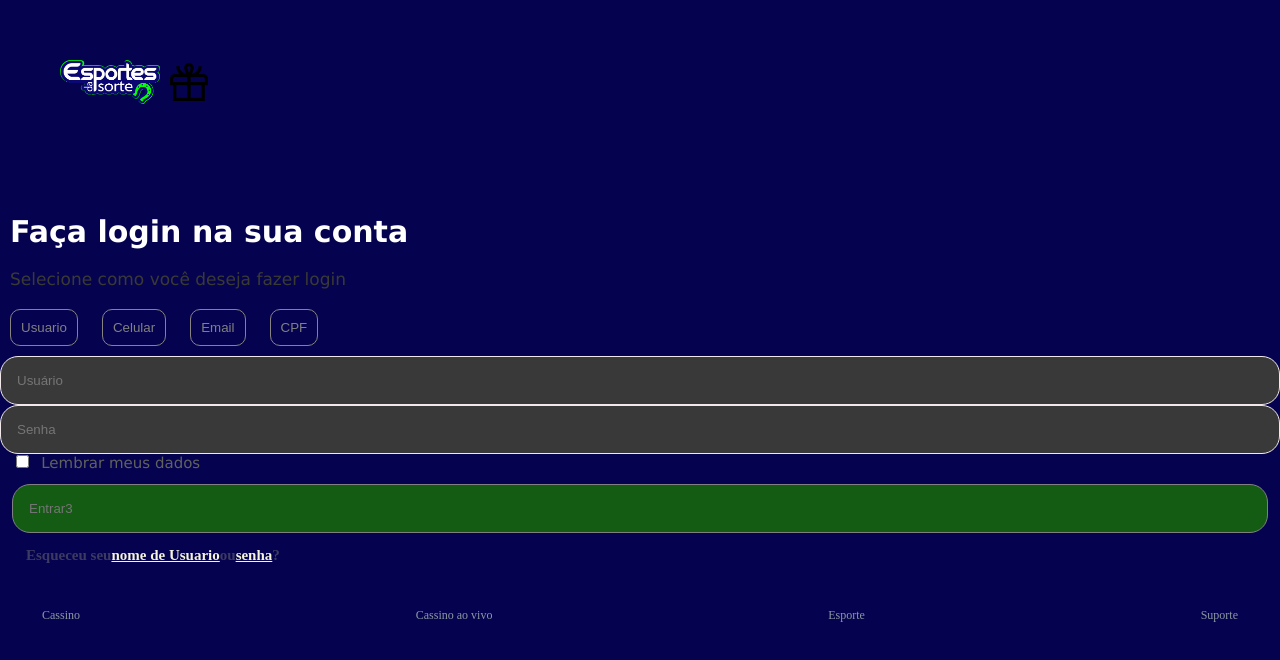
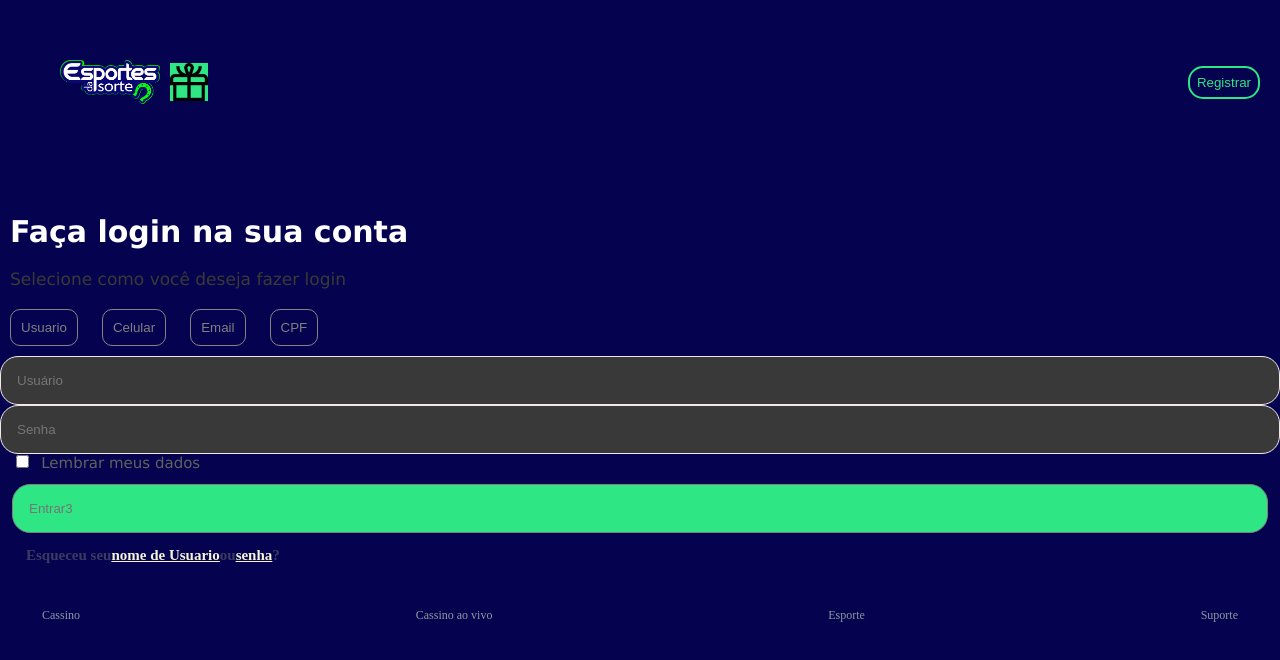
Before and after one commit to ellygu/clone-esporte-da-sorte, a plain HTML site: page index.html in a window 1280 px wide. Shown: the top 660 px of the page. Drawn offline with Linux system fonts and the light colour scheme.

Commit message:
adicionei um botao

```diff
--- a/index.html
+++ b/index.html
@@ -11,6 +11,7 @@
       <div class="img">
         <img class="logo" src="img/ESPORTES-DA-SORTE-1.png" alt="logo" />
         <img class="icons" src="img/presente.png" alt="icons" />
+        <button class="registrar">Registrar</button>
       </div>
     </div>
     <div class="login">
--- a/style.css
+++ b/style.css
@@ -14,6 +14,7 @@ body{
         padding: 20px;
 
 
+
 }
 .img{
     display: flex;
@@ -28,6 +29,21 @@ body{
   margin: 20px 0 20px 20px;
   left: 5px;
   display: block;
+}
+.registrar{
+
+justify-content:space-between;
+color: rgb(46, 230, 131) ;
+border: none;
+border: 2px solid rgb(46, 230, 131) ;
+position: fixed;
+right:  20px;
+padding: 7px;
+
+border-radius: 15px;
+background-color: #050350;
+
+
 }
 .icons{
     display: block;
@@ -65,7 +81,7 @@ p{
     border:  1.5px solid rgb(136, 131, 131);
 }
 .bu:hover{
-    background-color: rgb(17, 83, 17);
+    background-color:rgb(46, 230, 131);
     color: white;
   }
 .entrar{
@@ -113,7 +129,7 @@ input.entrar2{
 
     padding:16px;
     width: 100%;
-    background-color: rgb(20, 92, 20);
+    background-color: rgb(46, 230, 131) ;
     border-radius: 18px;
     border: none;
     border: 1.5px solid gray;
@@ -124,8 +140,9 @@ input.entrar2{
 
 }
 .entrar3 :hover{
+    color:#ffffff;
+}
 
-}
 h2{
     color: rgba(126, 123, 120, 0.466);
     align-items: center;
@@ -145,3 +162,6 @@ a{
     font-size: 12px;
     padding: 30px;
 }
+.icons{
+    background-color: rgb(46, 230, 131) ;
+}
```
